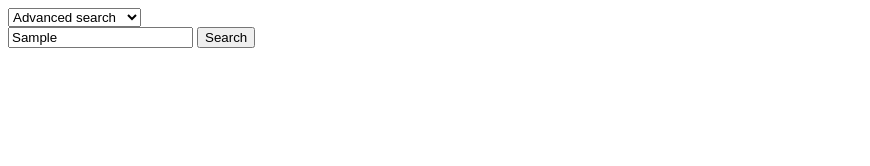
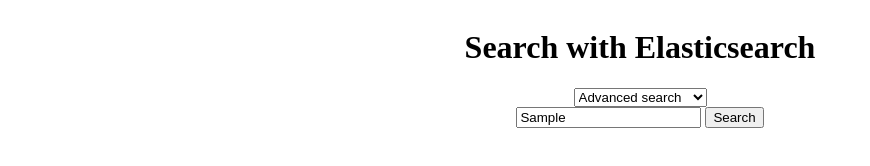
Before and after one commit to oskardel/html-elasticsearch-books, a plain HTML site: page index.html in a window 1280 px wide. Both pictures are taken after typing "Sample" into the empty fields and a click on the button "Search". Shown: the whole page, without its empty margins (0-870 px from the left). Drawn offline with Linux system fonts and the light colour scheme; no server answers.

Commit message:
Some structure changes + CSS styling

```diff
--- a/index.html
+++ b/index.html
@@ -8,6 +8,8 @@
     <title>Search with Elasticsearch</title>
 </head>
 <body>
+    <div class="search-div">
+        <h1>Search with Elasticsearch</h1>
         <select name="search-options" id="search-options">
             <option value="search_book" selected>Advanced search</option>
             <option value="book_title">Book title</option>
@@ -15,11 +17,15 @@
             <option value="year_publication">Year of Publication</option>
             <option value="book_publisher">Publisher</option>
         </select>
+        <div class="input-div">
             <div id="form-div">
                 <input type="text" id="parameters-input" placeholder="Search">
                 <button type="button" id="search-button">Search</button>
             </div>
+        </div>
+    </div>
     <div id="card-data"></div>
 </body>
 <script src="script.js"></script>
+
 </html>
--- a/script.js
+++ b/script.js
@@ -1,3 +1,6 @@
+// CHANGE IP IN URL
+// ADD IMAGES BEFORE SEARCHING IN DIV
+// ADD PAGINATION (MAYBE)
 URL = "http://localhost:9200/books_data/_search/template"
 var searchOptions = document.getElementById("search-options")
 const formDiv = document.getElementById("form-div")
@@ -160,8 +163,12 @@ searchOptions.addEventListener("change", function () {
             case "year_publication":
                 year1 = document.getElementById("year1").value
                 year2 = document.getElementById("year2").value
-                parametersArray = [year1, year2]
-                searchByYearOfPublication(parametersArray)
+                if(year1>=year2) {
+                    cardData.innerHTML = `First year must be lower than the second one`
+                } else{
+                    parametersArray = [year1, year2]
+                    searchByYearOfPublication(parametersArray)
+                }
                 break;
             case "book_publisher":
                 searchByPublisher(document.getElementById("parameters-input").value)
@@ -180,5 +187,5 @@ searchOptions.addEventListener("change", function () {
 })
 
 document.getElementById("search-button").addEventListener("click", function () {
-    searchByTitle(searchOptions.value)
+    searchAdvanced(document.getElementById("parameters-input").value)
 })
--- a/styles.css
+++ b/styles.css
@@ -6,6 +6,13 @@ input::-webkit-inner-spin-button {
 
 input[type=number] {
   -moz-appearance: textfield;
+}
+
+.search-div {
+  display: flex;
+  flex-direction: column;
+  justify-content: center;
+  align-items: center;
 }
 
 #card-data {
```
Lines whose indentation alone changed are shown as unchanged.
